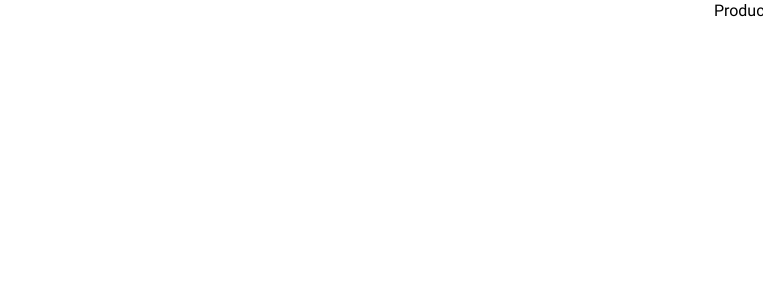
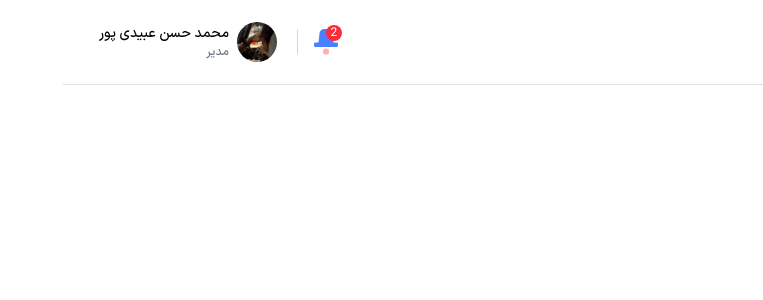
Before and after one commit to hasan-obeydi/react-admin-dashboard, a React (Vite) app: page /products in a window 1280 px wide. Shown: the top 300 px of the page, without its empty margins (517-1280 px from the left). Built offline with nearby package versions, Linux system fonts and the light colour scheme.

Commit message:
feat: Add Topbar component

```diff
--- a/src/components/layout/DashboardLayout.jsx
+++ b/src/components/layout/DashboardLayout.jsx
@@ -1,12 +1,13 @@
 import { Outlet } from "react-router";
 import Sidebar from "./Sidebar/Sidebar";
+import Topbar from "./Topbar/Topbar";
 
 const DashboardLayout = () => {
   return (
     <main id="root" className="flex">
       <Sidebar />
-      <section className="*:px-6">
-        {/* <Topbar /> */}
+      <section className="*:px-6 w-full">
+        <Topbar />
         <div>
           <Outlet />
         </div>
--- a/src/components/layout/Sidebar/Sidebar.jsx
+++ b/src/components/layout/Sidebar/Sidebar.jsx
@@ -5,9 +5,9 @@ import menus from "../../../data/menus";
 
 const Sidebar = () => {
   return (
-    <aside className="flex flex-col w-60 sticky top-0 h-screen p-4 border-l-[0.5px] border-color z-10 bg-white">
+    <aside className="p-4 flex flex-col w-60 sticky top-0 h-screen z-10 bg-white  border-l border-color">
       <SidebarHeader />
-      <div className="p-4 flex flex-col justify-between h-full">
+      <div className="flex flex-col justify-between h-full">
         <SidebarMenus menus={menus} />
         <SidebarLogin />
       </div>
--- a/src/components/layout/Sidebar/components/SidebarHeader.jsx
+++ b/src/components/layout/Sidebar/components/SidebarHeader.jsx
@@ -2,10 +2,10 @@ import { Link } from "react-router";
 
 const SidebarHeader = () => {
   return (
-    <div className="pb-4 border-b-[0.5px] border-color">
+    <div className="pb-5.5 pt-4 border-b border-color">
       <Link to="/" className="text-color font-bold text-lg text-center">
         <p>
-          <span className="primary-text-color">داش</span>بورد
+          <span className="text-primary">داش</span>بورد
         </p>
       </Link>
     </div>
--- a/src/components/layout/Sidebar/components/SidebarMenus.jsx
+++ b/src/components/layout/Sidebar/components/SidebarMenus.jsx
@@ -1,11 +1,12 @@
 import clsx from "clsx";
+import { Fragment } from "react";
 import { NavLink } from "react-router";
 
 const SidebarMenus = ({ menus }) => {
   return (
     <div className="space-y-3">
       {menus.map((menu) => (
-        <>
+        <Fragment key={menu.id}>
           <span className="text-xs text-gray-500 font-semibold">
             {menu.title}:
           </span>
@@ -20,17 +21,17 @@ const SidebarMenus = ({ menus }) => {
                 className={({ isActive }) =>
                   clsx(
                     isActive
-                      ? "relative *:[svg]:primary-text-color bg-gray-100 before: before:bg-primary-text-color before:h-full before:w-1 before:primary-bg-color before:absolute before:-right-8 before:rounded-l-md"
+                      ? "relative *:[svg]:text-primary bg-gray-100 before: before:h-full before:w-1 before:bg-primary before:absolute before:-right-4 before:rounded-l-md"
                       : "",
                   )
                 }
               >
                 <nav.icon />
-                <span className="">{nav.title}</span>
+                <span>{nav.title}</span>
               </NavLink>
             ))}
           </ul>
-        </>
+        </Fragment>
       ))}
     </div>
   );
--- /dev/null
+++ b/src/components/layout/Topbar/Topbar.jsx
@@ -0,0 +1,23 @@
+import ChangeTheme from "./components/ChangeTheme";
+import Divider from "./components/Divider";
+import Notifications from "./components/Notifications";
+import Profile from "./components/Profile";
+import SearchInput from "./components/SearchInput";
+
+const Topbar = () => {
+  return (
+    <div className="p-3.5 border-b border-color flex items-center justify-between">
+      <div className="flex items-center gap-4">
+        <SearchInput />
+        <ChangeTheme />
+      </div>
+      <div className="flex items-center gap-2">
+        <Notifications />
+        <Divider />
+        <Profile />
+      </div>
+    </div>
+  );
+};
+
+export default Topbar;
--- /dev/null
+++ b/src/components/layout/Topbar/components/ChangeTheme.jsx
@@ -0,0 +1,23 @@
+import { MdOutlineLightMode } from "react-icons/md";
+import { MdOutlineDarkMode } from "react-icons/md";
+
+import useToggle from "../../../../hooks/useToggle";
+
+const ChangeTheme = () => {
+  const [isDarkMode, toggle] = useToggle(false);
+
+  return (
+    <div
+      onClick={toggle}
+      className="cursor-pointer hover:bg-gray-200 p-2 rounded-full transition duration-300"
+    >
+      {isDarkMode ? (
+        <MdOutlineLightMode className="text-2xl" />
+      ) : (
+        <MdOutlineDarkMode className="text-2xl" />
+      )}
+    </div>
+  );
+};
+
+export default ChangeTheme;
--- /dev/null
+++ b/src/components/layout/Topbar/components/Divider.jsx
@@ -0,0 +1,8 @@
+
+const Divider = () => {
+  return (
+    <div className="border-r border-gray-300 h-6"></div>
+  )
+}
+
+export default Divider
--- /dev/null
+++ b/src/components/layout/Topbar/components/Notifications.jsx
@@ -0,0 +1,30 @@
+const Notifications = () => {
+  return (
+    <div className="relative cursor-pointer hover:bg-gray-200 p-2 rounded-full transition duration-300">
+      <svg
+        width="24"
+        height="26"
+        viewBox="0 0 24 26"
+        fill="none"
+        xmlns="http://www.w3.org/2000/svg"
+      >
+        <path
+          d="M22.5 13.5C23.3284 13.5 24 14.1716 24 15V16.5C24 17.3284 23.3284 18 22.5 18H1.5C0.671573 18 2.41598e-08 17.3284 0 16.5V15C0 14.1716 0.671573 13.5 1.5 13.5H4.5L5.55566 4.00293C5.80895 1.72419 7.73459 0.000174713 10.0273 0H13.9727C16.2654 0.000174713 18.1911 1.72419 18.4443 4.00293L19.5 13.5H22.5Z"
+          fill="#4880FF"
+        />
+        <rect
+          opacity="0.3"
+          x="9"
+          y="19.5"
+          width="6"
+          height="6"
+          rx="2.25"
+          fill="#FF0000"
+        />
+      </svg>
+      <div className="absolute top-1 right-1 w-4 h-4 bg-red-500 rounded-full text-xs text-white flex items-center justify-center">2</div>
+    </div>
+  );
+};
+
+export default Notifications;
--- /dev/null
+++ b/src/components/layout/Topbar/components/Profile.jsx
@@ -0,0 +1,19 @@
+const Profile = () => {
+  return (
+    <div className="flex items-center gap-2 cursor-pointer hover:bg-gray-200 px-3 py-2 rounded-full transition duration-300">
+      <div>
+        <img
+          src="profile.jpg"
+          alt="Profile"
+          className="size-10 rounded-full object-cover"
+        />
+      </div>
+      <div className="text-sm font-medium">
+        <span>محمد حسن عبیدی پور</span>
+        <span className="block text-gray-500 text-xs">مدیر</span>
+      </div>
+    </div>
+  );
+};
+
+export default Profile;
--- /dev/null
+++ b/src/components/layout/Topbar/components/SearchInput.jsx
@@ -0,0 +1,16 @@
+import { FaSearch } from "react-icons/fa";
+
+const SearchInput = () => {
+  return (
+    <div className="relative border bg-transparent border-color rounded-3xl focus-within:ring-4 focus-within:ring-primary/30 duration-150 w-60 flex items-center gap-2 px-3 py-2">
+      <FaSearch className="text-gray-500" />
+      <input
+        type="text"
+        placeholder="جستوجو کنید ..."
+        className="text-gray-700  focus:outline-none placeholder:text-sm"
+      />
+    </div>
+  );
+};
+
+export default SearchInput;
--- /dev/null
+++ b/src/hooks/useToggle.js
@@ -0,0 +1,9 @@
+import { useState } from "react";
+
+const useToggle = (value) => {
+  const [state, setState] = useState(value);
+  const toggle = () => setState(!state);
+  return [state, toggle];
+};
+
+export default useToggle;
--- a/src/styles/variable.css
+++ b/src/styles/variable.css
@@ -1,12 +1,7 @@
 @theme {
   --font-IRANSansX: "IRANSansX", sans-serif;
+  --color-primary: #4880ff;
 }
 @utility border-color {
   @apply border-[#E0E0E0];
 }
-@utility primary-text-color {
-  @apply text-[#4880FF];
-}
-@utility primary-bg-color {
-  @apply bg-[#4880FF];
-}
```
Also changed, not shown: public/profile.jpg (added).
